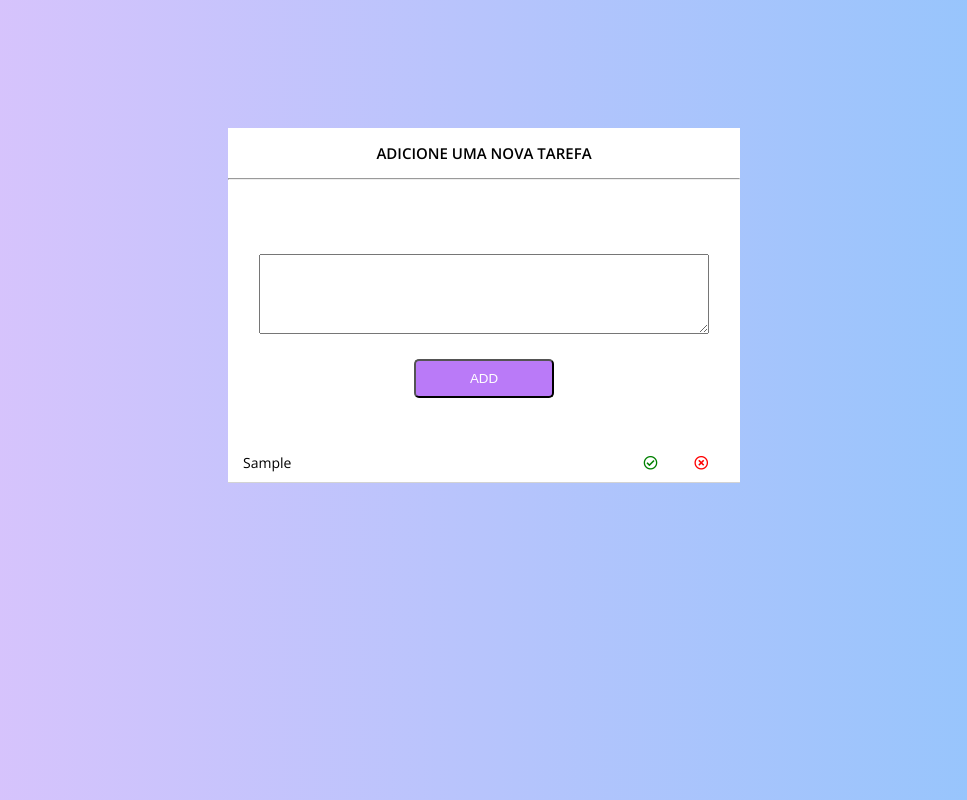
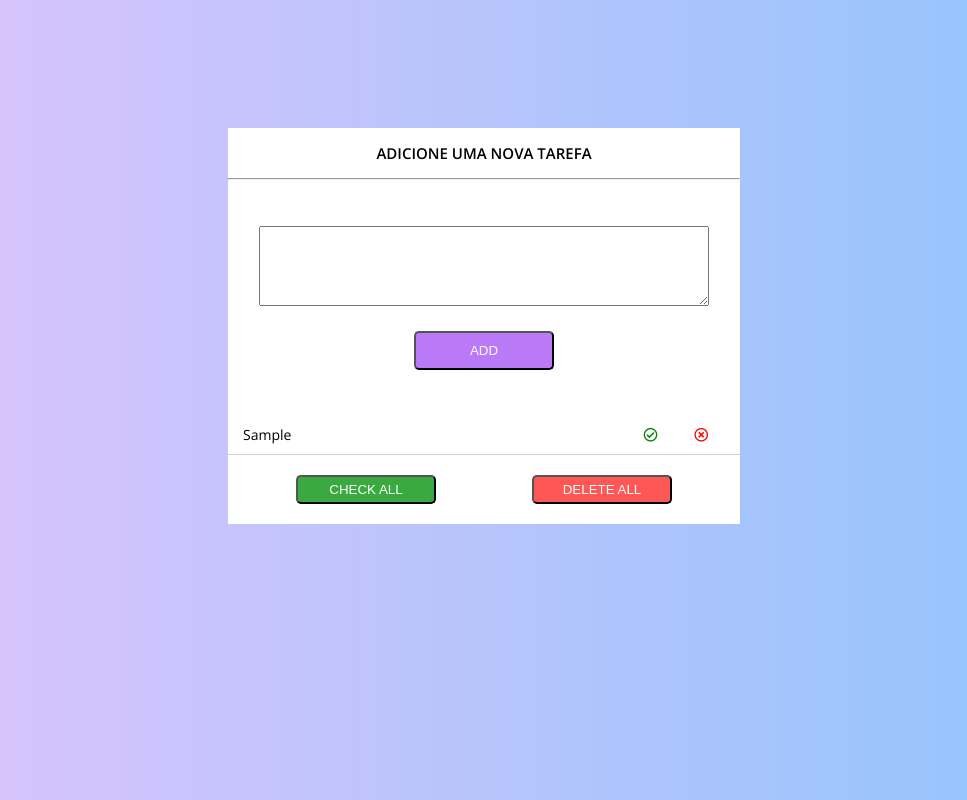
Before and after one commit to barbara-aguilar/projeto-js-final-to-do-list, a plain HTML site: page index.html in a window 1280 px wide. Both pictures are taken after typing "Sample" into the empty fields and a click on the button "ADD". Shown: the whole page, without its empty margins (156-1123 px from the left). Drawn offline with nearby package versions, Linux system fonts and the light colour scheme.

Commit message:
add buttons

```diff
--- a/css/style.css
+++ b/css/style.css
@@ -56,17 +56,40 @@ body{
   height: 45px;
 }
 
-.list-composer__button{
+.button{
   width: 140px;
   padding: 10px;
   border-radius: 5px;
   text-align: center;
+
+}
+
+.list-composer__button{
+  background-color: #ba7af8;
+  color: white;
   margin: 15px auto 0 auto;
   display: flex;
   align-items: center;
   flex-direction: column;
-  background-color: #ba7af8;
-  color: white
+}
+
+.list-area__button-check{
+  padding: 5px;
+  background-color: #019108c5;
+  color: white;
+}
+
+.list-area__button-del{
+  padding: 5px;
+  background-color: #ff0000a9;
+  color: white;
+}
+
+
+.list-area__btn{
+  display: flex;
+  justify-content: space-around;
+  padding: 20px;
 }
 
 .list-composer__area{
@@ -109,6 +132,9 @@ span{
   align-items: center;
   font-size: 14px;
   width: 100%;
+
+}
+#span-content{
   border-bottom: solid 1px lightgrey;
 }
 
--- a/index.html
+++ b/index.html
@@ -1,13 +1,17 @@
-<!doctype <!DOCTYPE html>
+<!DOCTYPE html>
 <html>
+
 <head>
     <meta charset="utf-8" />
     <title>To Do List</title>
     <meta name="viewport" content="width=device-width, initial-scale=1">
     <link href="https://fonts.googleapis.com/css?family=Open+Sans:400,600" rel="stylesheet">
-  <link rel="stylesheet" href="https://use.fontawesome.com/releases/v5.3.1/css/all.css" integrity="sha384-mzrmE5qonljUremFsqc01SB46JvROS7bZs3IO2EmfFsd15uHvIt+Y8vEf7N7fWAU" crossorigin="anonymous">
-  <link rel="stylesheet" href="https://use.fontawesome.com/releases/v5.3.1/css/all.css" integrity="sha384-mzrmE5qonljUremFsqc01SB46JvROS7bZs3IO2EmfFsd15uHvIt+Y8vEf7N7fWAU" crossorigin="anonymous">
-  <link rel="stylesheet" href="css/style.css"/>
+    <link rel="stylesheet" href="https://use.fontawesome.com/releases/v5.3.1/css/all.css" integrity="sha384-mzrmE5qonljUremFsqc01SB46JvROS7bZs3IO2EmfFsd15uHvIt+Y8vEf7N7fWAU"
+        crossorigin="anonymous">
+    <link rel="stylesheet" href="https://use.fontawesome.com/releases/v5.3.1/css/all.css" integrity="sha384-mzrmE5qonljUremFsqc01SB46JvROS7bZs3IO2EmfFsd15uHvIt+Y8vEf7N7fWAU"
+        crossorigin="anonymous">
+    <link rel="stylesheet" href="css/style.css" />
+
 </head>
 
 <body>
@@ -16,22 +20,34 @@
             <h1 class="header__title">Adicione uma nova tarefa</h1>
             <hr class="header__line">
         </header>
+
         <div class="list-composer">
             <form class="list-composer__form">
+
                 <div class="list-composer__text">
                     <textarea class="list-composer__input" id="listComposerInput" name="listComposerInput"></textarea>
                 </div>
+
                 <div class="list-composer__btn">
                     <button class="button list-composer__button">ADD</button>
                 </div>
+
             </form>
         </div>
+
         <div class="list-area">
             <div class="list-area__box">
 
             </div>
         </div>
+
+        <div class="list-area__btn">
+            <button class="button list-area__button-check">CHECK ALL</button>
+            <button class="button list-area__button-del">DELETE ALL</button>
+        </div>
+
     </div>
     <script src="script/script.js"></script>
 </body>
+
 </html>
--- a/script/script.js
+++ b/script/script.js
@@ -1,8 +1,7 @@
 const input = document.getElementById("listComposerInput");
-
 const addButton = document.querySelector(".list-composer__button");
 
-addButton.addEventListener("click", function(event){
+    addButton.addEventListener("click", function(event){
     event.preventDefault();
 
     //validando para não aceitar input vazio ou nulo
@@ -13,18 +12,41 @@ addButton.addEventListener("click", function(event){
     const textBox = document.querySelector(".list-area__box");
     const textArea = document.createElement("span");
 
-    textArea.innerHTML += `<p class="list-area__text">${input.value}</p>
-                        <a href="#" id="check"><i class="far fa-check-circle"></i></a>
-                        <a href="#" id="del"><i class="far fa-times-circle"></i></a>`
+    textArea.innerHTML += `<span id="span-content"><p class="list-area__text">${input.value}</p>
+                        <a href="#" onclick="check(this)"><i class="far fa-check-circle"></i></a>
+                        <a href="#" onclick="dell(this)"><i class="far fa-times-circle"></i></a>
+                        </span>`
 
     textBox.appendChild(textArea);
     textBox.style.display = "block";
     input.value = null;
 
-    const check = document.getElementById("check");
+    const buttonDel = document.querySelector(".list-area__button-del");
+        buttonDel.addEventListener("click", function(event){
+        event.preventDefault();
+        const contentArea = document.getElementById("span-content");
+        contentArea.remove();
+    });
 
-    check.addEventListener("click", function(event){
-        event.preventDefault();
 
 });
+
+function dell(ex){
+    let d = ex.parentNode;
+    d.remove();
+}
+
+function check(ch){
+    let c = ch.parentNode;
+    c.style.textDecoration = "line-through";
+    c.style.color = "#a8a8a8";
+}
+
+const buttonCheck = document.querySelector(".list-area__button-check");
+
+
+
+buttonCheck.addEventListener("click", function(event){
+    event.preventDefault();
+
 });
```
Lines whose indentation alone changed are shown as unchanged.
